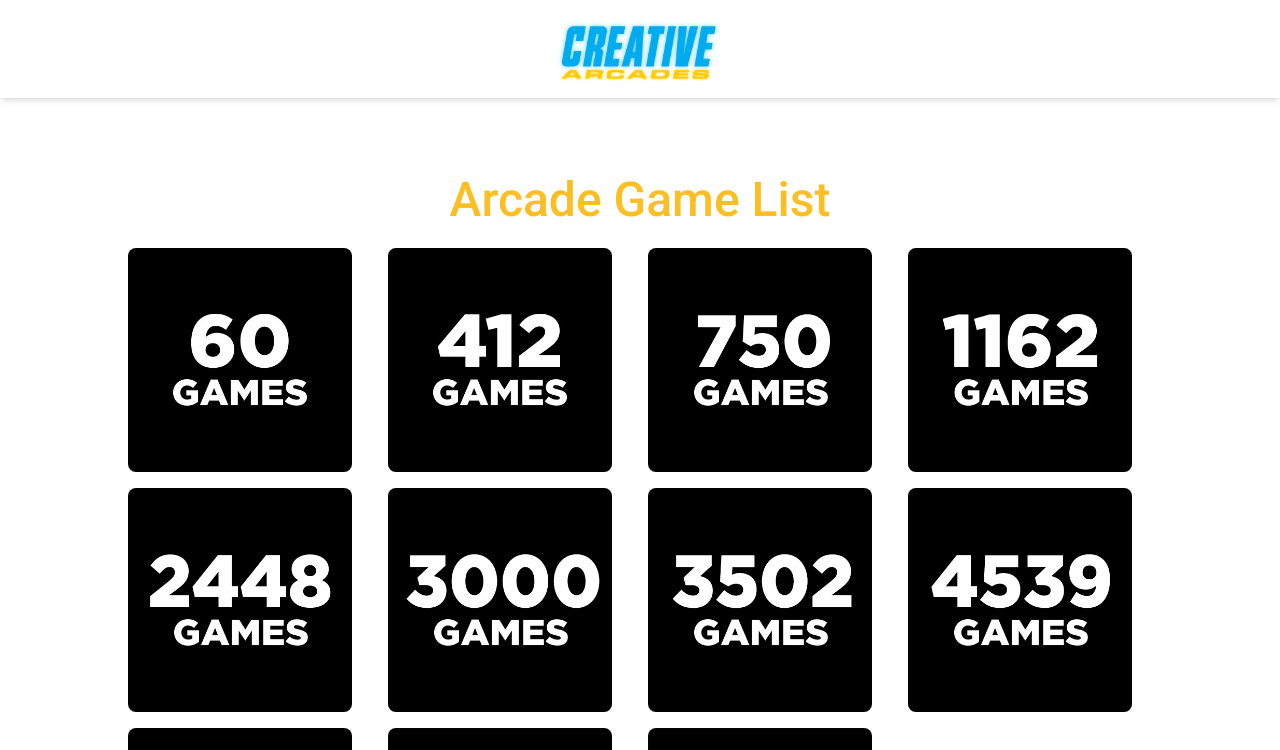
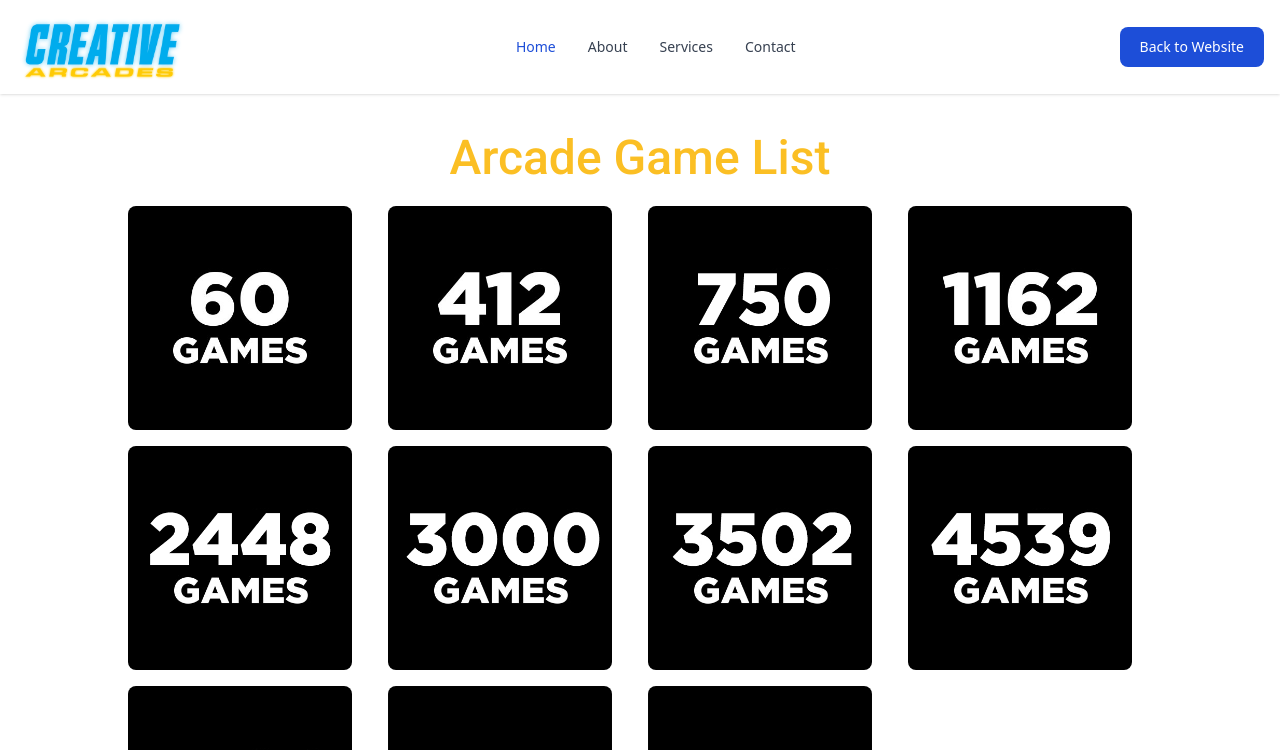
Before and after one commit to latommyla/creativeoutdoor, a React (Create React App) app: page / in a window 1280 px wide. Shown: the top 750 px of the page. Built offline with nearby package versions, Linux system fonts and the light colour scheme.

Commit message:
navbar update

```diff
--- a/public/index.html
+++ b/public/index.html
@@ -6,7 +6,7 @@
     <meta name="viewport" content="width=device-width, initial-scale=1" />
     <meta name="theme-color" content="#000000" />
     <meta name="description" content="Creative Outdoor Distributor" />
-    <link href="https://fonts.googleapis.com/css2?family=Roboto:wght@500&display=swap" rel="stylesheet">
+    <link href="https://fonts.googleapis.com/css2?family=Bebas+Neue&family=Roboto:wght@500&display=swap" rel="stylesheet">
     <title>Creative Outdoor</title>
   </head>
   <body>
--- a/src/components/Arcadegame.js
+++ b/src/components/Arcadegame.js
@@ -27,7 +27,7 @@
 
 export default function Arcadegame() {
     return (
-        <div class="flex m-auto md:m-auto pt-8 md:pt-44">
+        <div class="flex m-auto md:m-auto pt-8 md:pt-10">
             <div class="w-screen md:w-screen md:max-w-screen-2xl m-auto md:m-auto select-none">
                 <div class="text-center">
                     <h1 class="font-roboto text-2xl md:text-5xl text-amber-400 md:pb-6"> Arcade Game List </h1>
--- a/src/components/Navbar.js
+++ b/src/components/Navbar.js
@@ -3,14 +3,37 @@
 
 export default function Navbar() {
     return (
-        <div class="shadow-md sm:fixed md:fixed z-10 w-full md:w-screen bg-white select-none">
-            <div class="flex flex-col max-w-screen-lg md:max-w-screen-2xl px-4 mx-auto md:items-center md:justify-between md:flex-row md:px-6 lg:px-8">
-                <div class="p-3 flex flex-row items-center m-auto justify-between">
-                    <a to="home" class="text-md font-semibold tracking-widest text-black m-auto uppercase rounded-lg hover:text-black">
-                        <img src={Logo} class="flex justify-center h-18 w-44" />
-                    </a>
+        <nav class="px-2 sm:px-4 py-2.5 shadow m-auto">
+            <div class="flex flex-wrap justify-between items-center mx-auto md:max-w-screen-xl">
+                <a href="https://creative-arcades.com" class="flex items-center">
+                    <img src={Logo} class="h-18 w-44" alt="Creative Arcades Logo" />
+                </a>
+                <div class="flex md:order-2">
+                    <button type="button" class="text-white bg-blue-700 hover:bg-blue-800 focus:ring-4 focus:outline-none focus:ring-blue-300 font-medium rounded-lg text-sm px-5 py-2.5 text-center mr-3 md:mr-0">Back to Website</button>
+                    <button data-collapse-toggle="mobile-menu-4" type="button" class="inline-flex items-center p-2 text-sm text-gray-500 rounded-lg md:hidden hover:bg-gray-100 focus:outline-none focus:ring-2 focus:ring-gray-200 dark:text-gray-400 dark:hover:bg-gray-700 dark:focus:ring-gray-600" aria-controls="mobile-menu-4" aria-expanded="false">
+                        <span class="sr-only">Open main menu</span>
+                        <svg class="w-6 h-6" fill="currentColor" viewBox="0 0 20 20" xmlns="http://www.w3.org/2000/svg"><path fill-rule="evenodd" d="M3 5a1 1 0 011-1h12a1 1 0 110 2H4a1 1 0 01-1-1zM3 10a1 1 0 011-1h12a1 1 0 110 2H4a1 1 0 01-1-1zM3 15a1 1 0 011-1h12a1 1 0 110 2H4a1 1 0 01-1-1z" clip-rule="evenodd"></path></svg>
+                        <svg class="hidden w-6 h-6" fill="currentColor" viewBox="0 0 20 20" xmlns="http://www.w3.org/2000/svg"><path fill-rule="evenodd" d="M4.293 4.293a1 1 0 011.414 0L10 8.586l4.293-4.293a1 1 0 111.414 1.414L11.414 10l4.293 4.293a1 1 0 01-1.414 1.414L10 11.414l-4.293 4.293a1 1 0 01-1.414-1.414L8.586 10 4.293 5.707a1 1 0 010-1.414z" clip-rule="evenodd"></path></svg>
+                    </button>
+                </div>
+                <div class="hidden justify-between items-center w-full md:flex md:w-auto md:order-1" id="mobile-menu-4">
+                    <ul class="flex flex-col mt-4 md:flex-row md:space-x-8 md:mt-0 md:text-sm md:font-medium">
+                        <li>
+                            <a href="#" class="block py-2 pr-4 pl-3 text-white bg-blue-700 rounded md:bg-transparent md:text-blue-700 md:p-0 dark:text-white" aria-current="page">Home</a>
+                        </li>
+                        <li>
+                            <a href="#" class="block py-2 pr-4 pl-3 text-gray-700 border-b border-gray-100 hover:bg-gray-50 md:hover:bg-transparent md:border-0 md:hover:text-blue-700 md:p-0 md:dark:hover:text-white dark:text-gray-400 dark:hover:bg-gray-700 dark:hover:text-white md:dark:hover:bg-transparent dark:border-gray-700">About</a>
+                        </li>
+                        <li>
+                            <a href="#" class="block py-2 pr-4 pl-3 text-gray-700 border-b border-gray-100 hover:bg-gray-50 md:hover:bg-transparent md:border-0 md:hover:text-blue-700 md:p-0 md:dark:hover:text-white dark:text-gray-400 dark:hover:bg-gray-700 dark:hover:text-white md:dark:hover:bg-transparent dark:border-gray-700">Services</a>
+                        </li>
+                        <li>
+                            <a href="#" class="block py-2 pr-4 pl-3 text-gray-700 border-b border-gray-100 hover:bg-gray-50 md:hover:bg-transparent md:border-0 md:hover:text-blue-700 md:p-0 md:dark:hover:text-white dark:text-gray-400 dark:hover:bg-gray-700 dark:hover:text-white md:dark:hover:bg-transparent dark:border-gray-700">Contact</a>
+                        </li>
+                    </ul>
                 </div>
             </div>
-        </div>
+        </nav>
+
     );
 }
--- a/tailwind.config.js
+++ b/tailwind.config.js
@@ -8,7 +8,8 @@
       'wagon': "url('src/components/imgs/sportwagon.png')",
     },
     fontFamily: {
-      'roboto': ['"Roboto"', 'sans-serif']
+      'roboto': ['"Roboto"', 'sans-serif'],
+      'bebas': ['"Bebas Neue"', 'cursive'],
     }
   },
   plugins: [],
```
